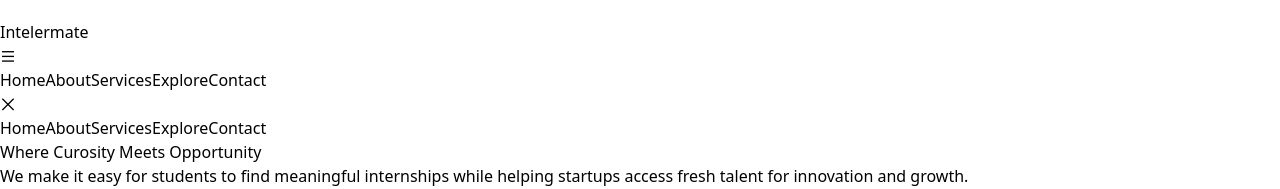
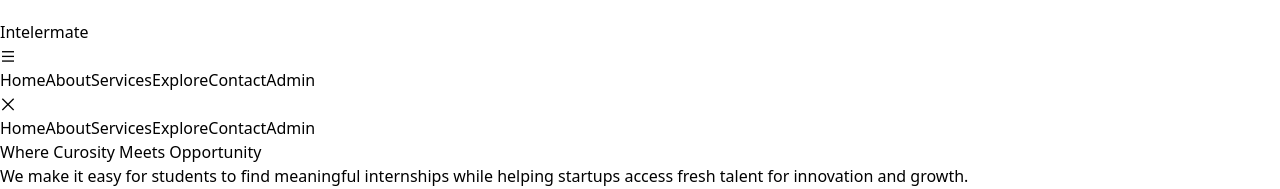
Before and after one commit to Code4Devil/Intelermate, a React (Vite) app in the folder frontend/: page / in a window 1280 px wide. Shown: the part 453-642 px from the top of the page. Built offline with nearby package versions, Linux system fonts and the light colour scheme.

Commit message:
maybe last one

```diff
--- a/frontend/src/Components/mainNavbar.jsx
+++ b/frontend/src/Components/mainNavbar.jsx
@@ -11,6 +11,7 @@ const Links = [
     { hi: 'Services', a: '#services' },
     { hi: 'Explore', a: '#explore' },
     { hi: 'Contact', a: '#contact' }
+
 ];
 
 
@@ -66,6 +67,10 @@ useGSAP(
                     ))
                 }
 
+                <a href="/head" >Admin</a>
+
+
+
             </div>
         </div>
 
@@ -84,6 +89,8 @@ useGSAP(
                     ))
                 }
 
+            <a>Admin</a>
+
         </div>
 
     </div>
```
